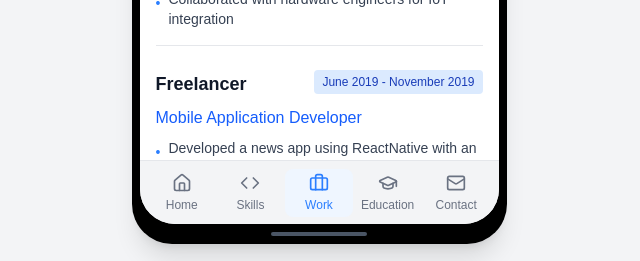
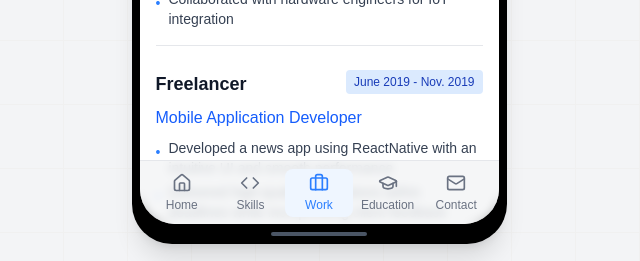
Before and after one commit to meetVora1994/meetvora1994.github.io, a Next.js app: page / in a window 1280 px wide. Both pictures are taken after a click on the button "Experience". Shown: the part 536-797 px from the top of the page, without its empty margins (321-961 px from the left). Built offline with nearby package versions, Linux system fonts and the light colour scheme.

Commit message:
some ui improvements

```diff
--- a/app/page.tsx
+++ b/app/page.tsx
@@ -63,7 +63,7 @@ export default function Portfolio() {
             </div>
 
             {/* Tab Bar */}
-            <div className="h-16 bg-gray-100 dark:bg-gray-800 border-t border-gray-200 dark:border-gray-700 flex items-center justify-between absolute bottom-0 w-full px-2">
+            <div className="h-16 bg-gray-100/80 dark:bg-gray-800/80 border-t border-gray-200 dark:border-gray-700 flex items-center justify-between absolute bottom-0 w-full px-2 backdrop-blur-xs">
                 <TabButton
                     icon={<Home size={20}/>}
                     label="Home"
@@ -108,10 +108,11 @@ export default function Portfolio() {
 
     // On desktop, render the phone frame with the app content inside
     return (
-        <div className="min-h-screen bg-gray-100 dark:bg-gray-950 flex items-center justify-center p-4">
+        <div className="min-h-screen bg-gray-100 dark:bg-gray-950 flex items-center justify-center p-4 absolute inset-0 -z-10 h-full w-full bg-[linear-gradient(to_right,#f0f0f0_1px,transparent_1px),linear-gradient(to_bottom,#f0f0f0_1px,transparent_1px)] dark:bg-[linear-gradient(to_right,#333333_1px,transparent_1px),linear-gradient(to_bottom,#333333_1px,transparent_1px)] bg-[size:4rem_4rem]">
+            <text color={"#797979"}/>
             <div className="max-w-[375px] w-full">
                 {/* iPhone Frame */}
-                <div className="bg-black rounded-[40px] p-2 shadow-xl">
+                <div className="bg-black dark:bg-[#333333] rounded-[40px] p-2 shadow-xl">
                     {/* Status Bar */}
                     <div className="h-8 bg-gray-800 dark:bg-black text-white flex items-center justify-between px-6 text-xs rounded-t-[40px]">
                         <span>9:41</span>
@@ -164,7 +165,7 @@ function TabButton({
 
 function ScreenHeader({title, goBack}: { title: string; goBack?: () => void }) {
     return (
-        <div className="p-4 border-b border-gray-200 dark:border-gray-700 flex items-center sticky top-0 z-10 bg-white dark:bg-gray-900">
+        <div className="p-4 border-b border-gray-200 dark:border-gray-700 flex items-center sticky top-0 z-10 bg-white/50 dark:bg-gray-900/50 backdrop-blur-xs">
             {goBack && (
                 <button onClick={goBack} className="mr-2 text-gray-800 dark:text-gray-200">
                     <ArrowLeft size={20}/>
@@ -328,7 +329,7 @@ function ExperienceScreen({goBack}: { goBack: () => void }) {
         {
             company: "Freelancer",
             position: "Mobile Application Developer",
-            period: "June 2019 - November 2019",
+            period: "June 2019 - Nov. 2019",
             responsibilities: [
                 "Developed a news app using ReactNative with an intuitive UI and smooth performance",
                 "Delivered high-quality applications within deadlines while incorporating client feedback",
@@ -337,7 +338,7 @@ function ExperienceScreen({goBack}: { goBack: () => void }) {
         {
             company: "Ecosmob Pvt. Ltd.",
             position: "Mobile Application Developer",
-            period: "September 2018 - June 2019",
+            period: "Sept. 2018 - June 2019",
             responsibilities: [
                 "Built VoIP-based Android applications using Kotlin, optimizing call quality and performance",
                 "Trained junior developers and contributed to the hiring process for Android engineers",
@@ -346,7 +347,7 @@ function ExperienceScreen({goBack}: { goBack: () => void }) {
         {
             company: "Hodusoft Pvt. Ltd.",
             position: "Mobile Application Developer",
-            period: "May 2016 - September 2018",
+            period: "May 2016 - Sept. 2018",
             responsibilities: [
                 "Developed an education-based mobile app for schools in Java, later migrating it to Kotlin (MVVM)",
                 "Created a driver application with real-time school bus tracking using Firebase and Google Maps API",
```
